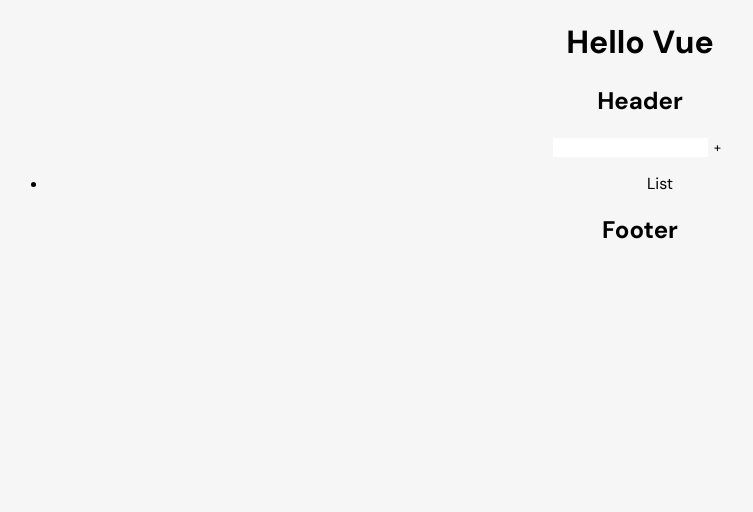
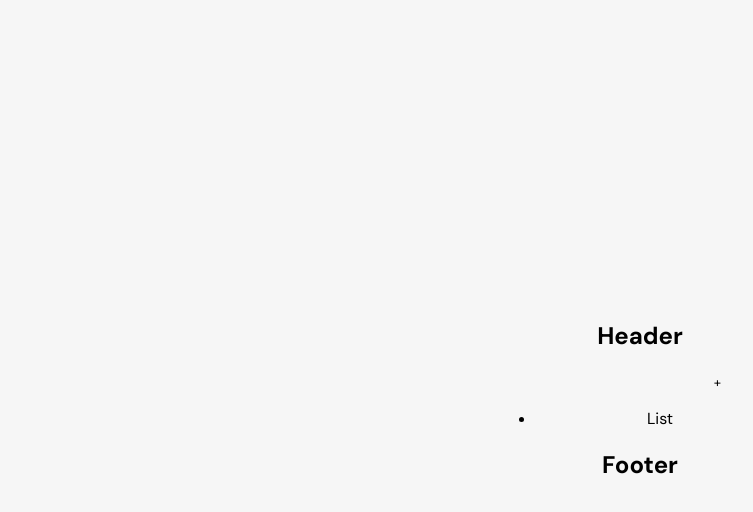
Before and after one commit to sonseong10/learn-vue, a Vue app in the folder vue-todo/: page / in a window 1280 px wide. Shown: the top 512 px of the page, without its empty margins (0-753 px from the left). Built offline with nearby package versions, Linux system fonts and the light colour scheme.

Commit message:
🚧 Update markup and base style

```diff
--- a/vue-todo/src/App.vue
+++ b/vue-todo/src/App.vue
@@ -1,10 +1,13 @@
 <template>
   <div id="app">
-    <h1>Hello Vue</h1>
-    <main-header></main-header>
-    <input-form></input-form>
-    <todo-list></todo-list>
-    <main-footer></main-footer>
+    <div class="container">
+      <div class="wrapper">
+        <main-header></main-header>
+        <input-form></input-form>
+        <todo-list></todo-list>
+        <main-footer></main-footer>
+      </div>
+    </div>
   </div>
 </template>
 
@@ -31,13 +34,14 @@
 }
 
 body {
+  margin: 0;
+  background-color: #f6f6f6;
   text-align: center;
-  background-color: #f6f6f6;
 }
 
 input {
   border: none;
-  background-color: #fff;
+  background-color: inherit;
 }
 
 button {
@@ -47,7 +51,24 @@
 }
 
 ol {
+  padding-left: 0;
   list-style: none;
-  padding-left: 0;
+}
+
+.container {
+  display: flex;
+  align-items: center;
+  justify-content: center;
+  height: 100vh;
+}
+
+.wrapper {
+  width: 320px;
+  margin: 0 auto;
+  padding: 16px;
+}
+
+.box-shadow {
+  box-shadow: 2px 2px 6px rgba(0, 0, 0, 0.12);
 }
 </style>
```
